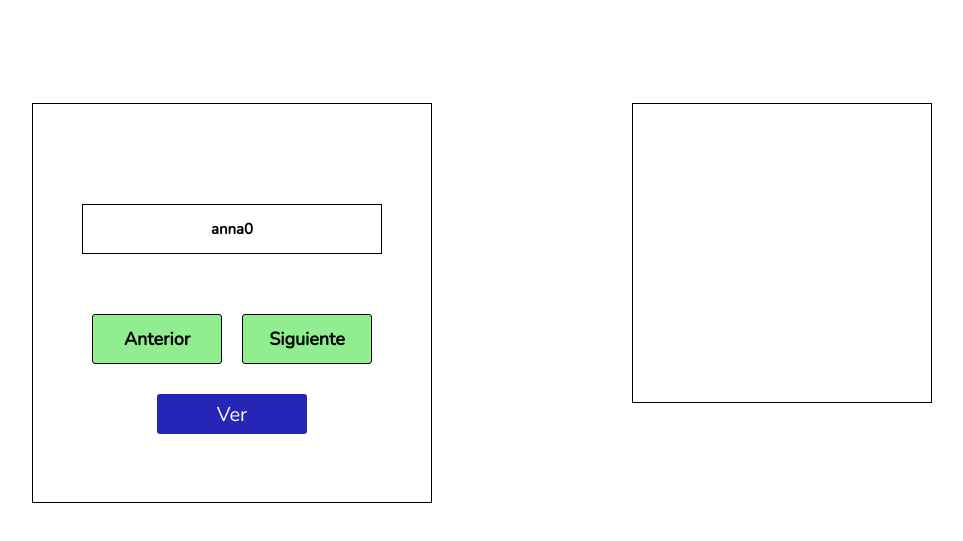
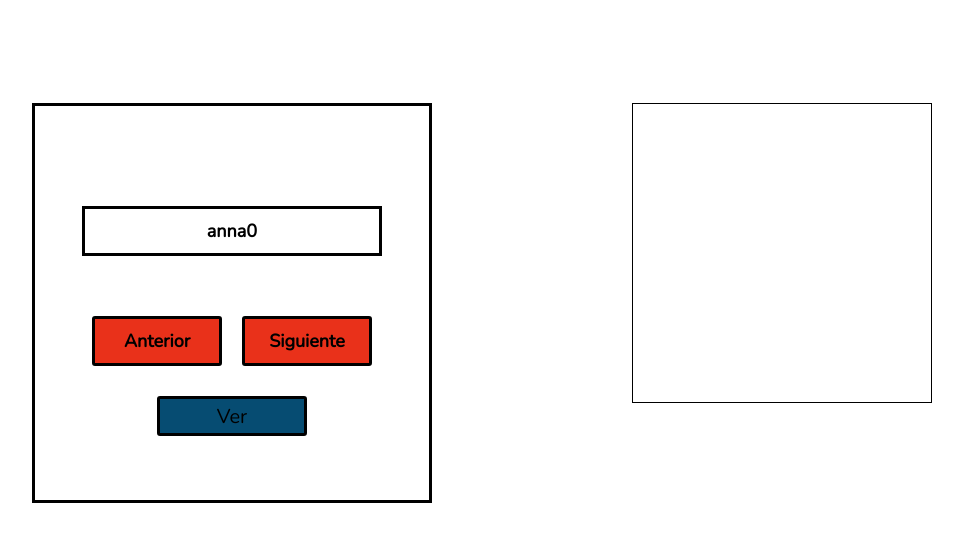
Before and after one commit to Keibwi/DOM, a plain HTML site: page index.html in a window 1280 px wide. Shown: the part 97-638 px from the top of the page, without its empty margins (208-1171 px from the left). Drawn offline with nearby package versions, Linux system fonts and the light colour scheme.

Commit message:
Update index.css

```diff
--- a/css/index.css
+++ b/css/index.css
@@ -1,7 +1,7 @@
 .programa{
     width: 40rem;
     height: 40rem;
-    border: 1px solid black;
+    border: 3px solid black;
 
     margin: auto;
     margin-top: 10rem;
@@ -14,7 +14,7 @@
 .programa_cj-titulo{
     width: 30rem;
     height: 5rem;
-    border: 1px solid black;
+    border: 3px solid black;
 
     margin-top: 10rem;
 
@@ -24,7 +24,7 @@
     align-items: center;
 }
 .programa_cj-titulo span{
-    font-size: 1.5rem;
+    font-size: 1.8rem;
     font-weight: 600;
 }
 
@@ -38,8 +38,8 @@
 .programa_bt{
     width: 13rem;
     height: 5rem;
-    border: 1px solid black;
-    background-color: lightgreen;
+    border: 3px solid black;
+    background-color: #e9311a;
     border-radius: 3px;
     cursor: pointer;
     margin-top: 6rem;
@@ -53,7 +53,7 @@
     align-items: center;
 }
 .programa_bt:hover{
-    background-color: hotpink;
+    background-color: #ed6335;
 }
 
 .ocultar{
@@ -68,10 +68,11 @@
 #bt_user {
     width: 15rem;
     height: 4rem;
+    border: 3px solid black;
     margin-top: 3rem;
     border-radius: 3px;
-    background-color: rgb(37, 37, 183);
-    color: #fff;
+    background-color:  #064c72;
+    color: rgb(0, 0, 0);
     font-size: 2rem;
     cursor: pointer;
 
@@ -80,5 +81,5 @@
     align-items: center;
 }
 #bt_user:hover {
-    background-color: rgb(0, 0, 96);
+    background-color: #026c80;
 }
```
